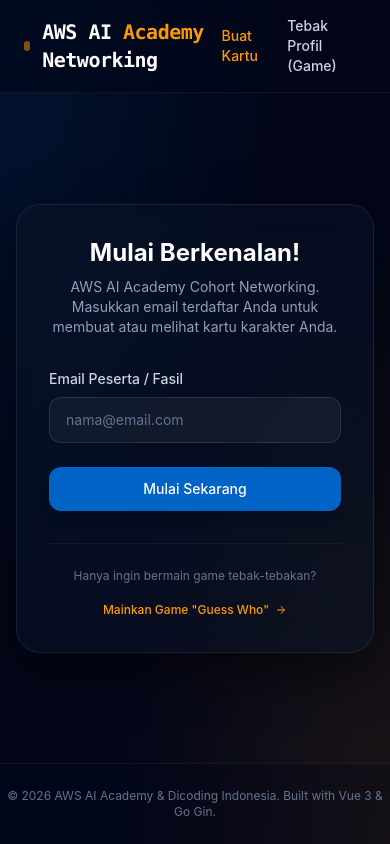
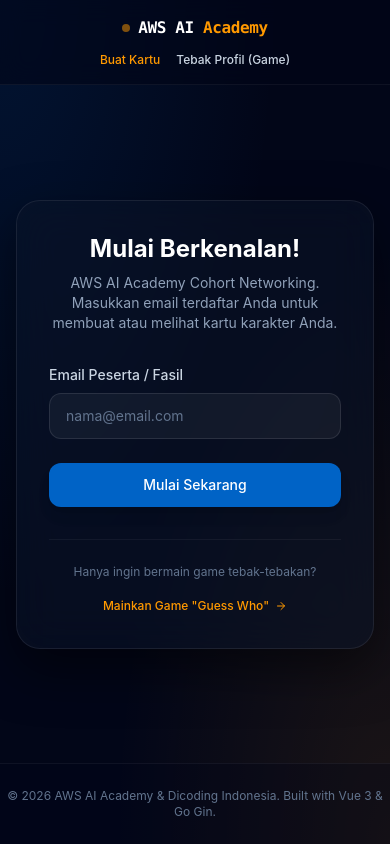
Before and after one commit to raflyherdianto/aws-ai-academy, a Vue app in the folder frontend/: page / in a window 390 px wide. Built offline with nearby package versions, Linux system fonts and the light colour scheme.

Commit message:
style: optimize navbar responsiveness for mobile screens

```diff
--- a/frontend/src/App.vue
+++ b/frontend/src/App.vue
@@ -1,24 +1,24 @@
 <template>
   <div class="min-h-screen flex flex-col">
-    <header class="sticky top-0 z-50 px-6 py-4 bg-slate-950/60 backdrop-blur-md border-b border-white/5">
-      <div class="max-w-6xl mx-auto flex items-center justify-between">
-        <router-link to="/" class="flex items-center gap-3">
-          <span class="w-2.5 h-2.5 rounded-full bg-aws-orange animate-pulse"></span>
-          <span class="font-bold text-xl tracking-tight text-white font-mono">
-            AWS AI <span class="text-aws-orange">Academy</span> Networking
+    <header class="sticky top-0 z-50 px-4 md:px-6 py-4 bg-slate-950/60 backdrop-blur-md border-b border-white/5">
+      <div class="max-w-6xl mx-auto flex flex-col md:flex-row items-center justify-between gap-3 md:gap-0">
+        <router-link to="/" class="flex items-center gap-2 md:gap-3">
+          <span class="w-2 md:w-2.5 h-2 md:h-2.5 rounded-full bg-aws-orange animate-pulse"></span>
+          <span class="font-bold text-base md:text-xl tracking-tight text-white font-mono text-center">
+            AWS AI <span class="text-aws-orange">Academy</span> <span class="hidden sm:inline">Networking</span>
           </span>
         </router-link>
-        <nav class="flex items-center gap-6">
+        <nav class="flex items-center gap-4 md:gap-6">
           <router-link
             to="/"
-            class="text-sm font-medium transition-colors hover:text-aws-orange"
+            class="text-xs md:text-sm font-medium transition-colors hover:text-aws-orange"
             :class="$route.path === '/' || $route.path === '/register' ? 'text-aws-orange' : 'text-slate-300'"
           >
             Buat Kartu
           </router-link>
           <router-link
             to="/game"
-            class="text-sm font-medium transition-colors hover:text-aws-orange"
+            class="text-xs md:text-sm font-medium transition-colors hover:text-aws-orange"
             :class="$route.path === '/game' ? 'text-aws-orange' : 'text-slate-300'"
           >
             Tebak Profil (Game)
```
Also changed, not shown: 1 other file (tests, documents, lock files or other folders).
